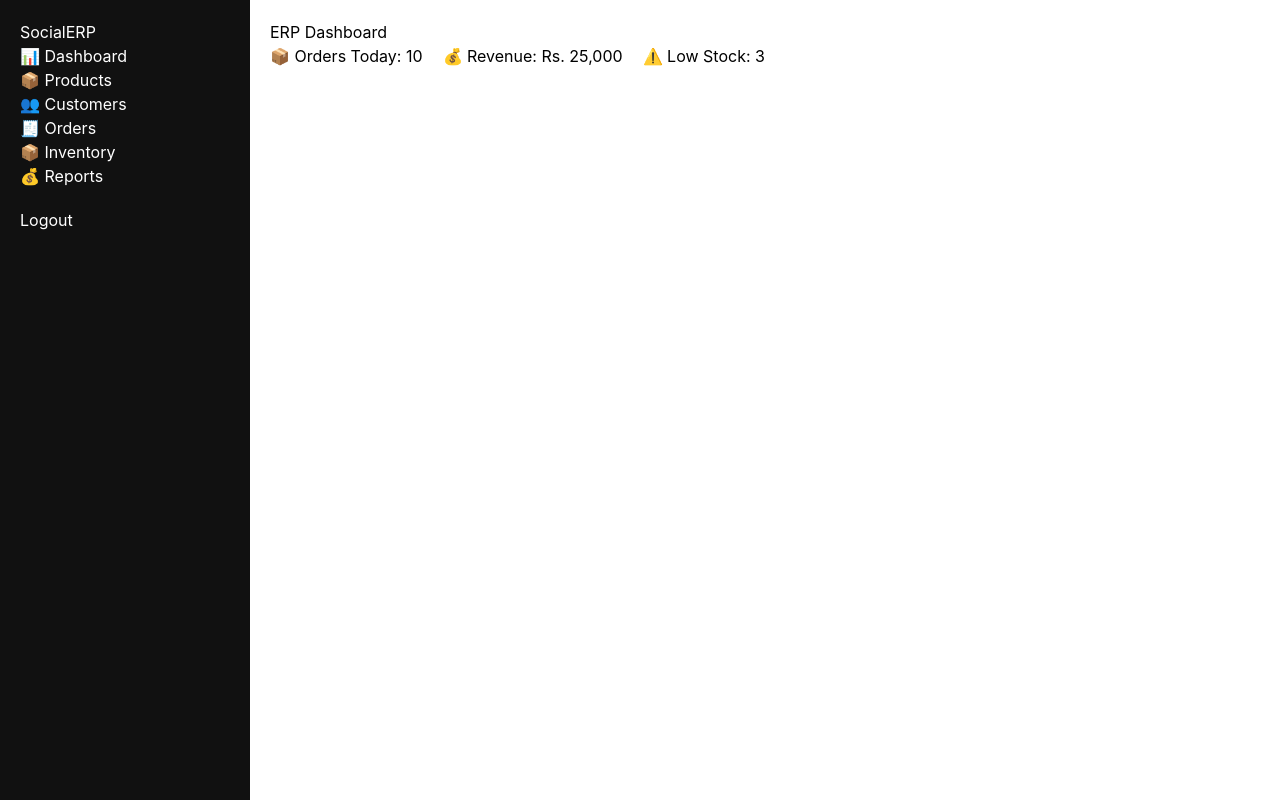
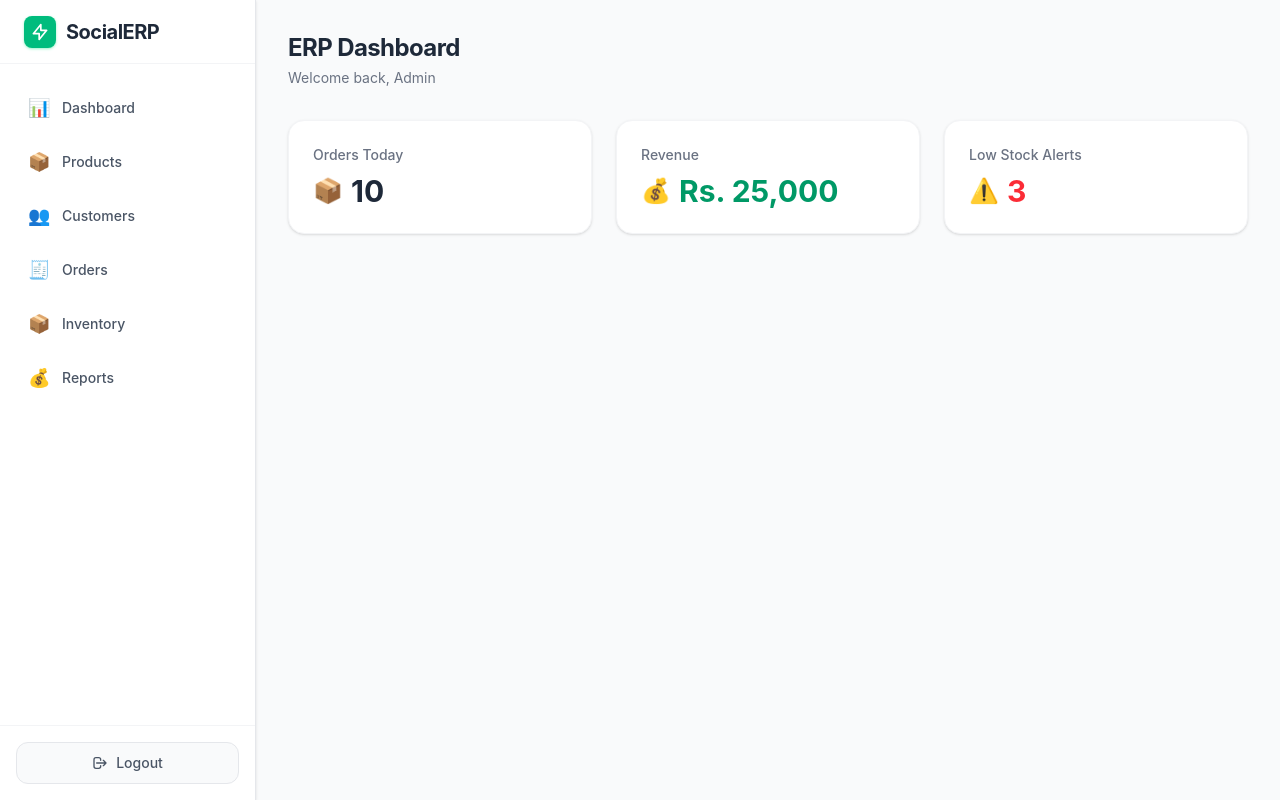
Before and after one commit to NimeshDilhara96/FB-Whatsapp-Business-ERP-System, a React app in the folder frontend/: page /dashboard in a window 1280 px wide. Built offline with nearby package versions, Linux system fonts and the light colour scheme; sample sign-in values are in the browser's storage; the HTML template or start-up script is replaced by a standard one.

Commit message:
feat: implement JWT authentication controllers and add dashboard layout with initial view

```diff
--- a/frontend/src/layouts/DashboardLayout.jsx
+++ b/frontend/src/layouts/DashboardLayout.jsx
@@ -3,29 +3,57 @@ import { useAuthStore } from "../store/authStore";
 export default function DashboardLayout({ children }) {
     const logout = useAuthStore((state) => state.logout);
 
+    const navItemClass = "flex items-center gap-3 px-3 py-2.5 rounded-lg text-sm font-medium text-gray-600 hover:text-emerald-700 hover:bg-emerald-50 transition-colors cursor-pointer";
+
     return (
-        <div style={{ display: "flex", height: "100vh" }}>
+        <div className="flex h-screen bg-gray-50 font-sans text-gray-800">
 
             {/* Sidebar */}
-            <div style={{ width: 250, background: "#111", color: "white", padding: 20 }}>
-                <h2>SocialERP</h2>
+            <div className="w-64 bg-white border-r border-gray-200 flex flex-col shadow-sm z-10">
 
-                <p>📊 Dashboard</p>
-                <p>📦 Products</p>
-                <p>👥 Customers</p>
-                <p>🧾 Orders</p>
-                <p>📦 Inventory</p>
-                <p>💰 Reports</p>
+                {/* Logo Area */}
+                <div className="h-16 flex items-center px-6 border-b border-gray-100">
+                    <div className="flex items-center gap-2.5">
+                        <div className="w-8 h-8 bg-emerald-500 rounded-lg shadow-sm shadow-emerald-200 flex items-center justify-center">
+                            <svg className="w-5 h-5 text-white" fill="none" stroke="currentColor" viewBox="0 0 24 24">
+                                <path strokeLinecap="round" strokeLinejoin="round" strokeWidth={2} d="M13 10V3L4 14h7v7l9-11h-7z" />
+                            </svg>
+                        </div>
+                        <h2 className="text-xl font-bold text-gray-800 tracking-tight">SocialERP</h2>
+                    </div>
+                </div>
 
-                <button onClick={logout} style={{ marginTop: 20 }}>
-                    Logout
-                </button>
+                {/* Navigation */}
+                <div className="flex-1 overflow-y-auto py-5 px-4 space-y-1.5">
+                    <p className={navItemClass}><span className="text-lg">📊</span> Dashboard</p>
+                    <p className={navItemClass}><span className="text-lg">📦</span> Products</p>
+                    <p className={navItemClass}><span className="text-lg">👥</span> Customers</p>
+                    <p className={navItemClass}><span className="text-lg">🧾</span> Orders</p>
+                    <p className={navItemClass}><span className="text-lg">📦</span> Inventory</p>
+                    <p className={navItemClass}><span className="text-lg">💰</span> Reports</p>
+                </div>
+
+                {/* Footer / Logout */}
+                <div className="p-4 border-t border-gray-100">
+                    <button
+                        onClick={logout}
+                        className="flex items-center justify-center gap-2 w-full px-4 py-2.5 text-sm font-medium text-gray-600 bg-gray-50 border border-gray-200 rounded-xl hover:bg-red-50 hover:text-red-600 hover:border-red-200 transition-all duration-200"
+                    >
+                        <svg className="w-4 h-4" fill="none" stroke="currentColor" viewBox="0 0 24 24">
+                            <path strokeLinecap="round" strokeLinejoin="round" strokeWidth={2} d="M17 16l4-4m0 0l-4-4m4 4H7m6 4v1a3 3 0 01-3 3H6a3 3 0 01-3-3V7a3 3 0 013-3h4a3 3 0 013 3v1" />
+                        </svg>
+                        Logout
+                    </button>
+                </div>
             </div>
 
             {/* Main Content */}
-            <div style={{ flex: 1, padding: 20 }}>
-                {children}
+            <div className="flex-1 overflow-auto bg-gray-50">
+                <div className="p-8 max-w-7xl mx-auto h-full">
+                    {children}
+                </div>
             </div>
+
         </div>
     );
 }
--- a/frontend/src/pages/Dashboard.jsx
+++ b/frontend/src/pages/Dashboard.jsx
@@ -1,14 +1,42 @@
 import DashboardLayout from "../layouts/DashboardLayout";
+import { useAuthStore } from "../store/authStore";
 
 export default function Dashboard() {
+    const user = useAuthStore((state) => state.user);
+
     return (
         <DashboardLayout>
-            <h1>ERP Dashboard</h1>
+            <div className="mb-8">
+                <h1 className="text-2xl font-bold text-gray-800 tracking-tight">
+                    {user?.companyName ? `${user.companyName} Dashboard` : "ERP Dashboard"}
+                </h1>
+                <p className="text-gray-500 text-sm mt-1">Welcome back, {user?.name || 'Admin'}</p>
+            </div>
 
-            <div style={{ display: "flex", gap: 20 }}>
-                <div>📦 Orders Today: 10</div>
-                <div>💰 Revenue: Rs. 25,000</div>
-                <div>⚠️ Low Stock: 3</div>
+            <div className="grid grid-cols-1 md:grid-cols-3 gap-6">
+                {/* Orders Card */}
+                <div className="bg-white p-6 rounded-2xl shadow-sm border border-gray-100 flex flex-col">
+                    <span className="text-gray-500 text-sm font-medium mb-2">Orders Today</span>
+                    <span className="text-3xl font-bold text-gray-800 flex items-center gap-2">
+                        <span className="text-2xl">📦</span> 10
+                    </span>
+                </div>
+
+                {/* Revenue Card */}
+                <div className="bg-white p-6 rounded-2xl shadow-sm border border-gray-100 flex flex-col">
+                    <span className="text-gray-500 text-sm font-medium mb-2">Revenue</span>
+                    <span className="text-3xl font-bold text-emerald-600 flex items-center gap-2">
+                        <span className="text-2xl">💰</span> Rs. 25,000
+                    </span>
+                </div>
+
+                {/* Alerts Card */}
+                <div className="bg-white p-6 rounded-2xl shadow-sm border border-gray-100 flex flex-col">
+                    <span className="text-gray-500 text-sm font-medium mb-2">Low Stock Alerts</span>
+                    <span className="text-3xl font-bold text-red-500 flex items-center gap-2">
+                        <span className="text-2xl">⚠️</span> 3
+                    </span>
+                </div>
             </div>
         </DashboardLayout>
     );
```
Also changed, not shown: 1 other file (tests, documents, lock files or other folders).
